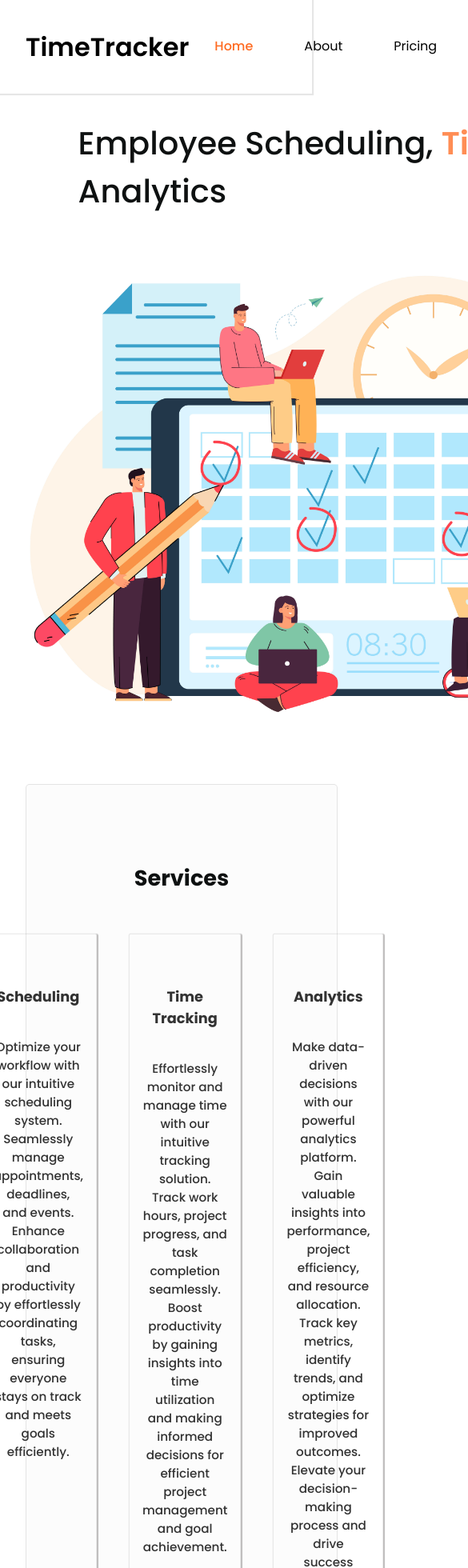
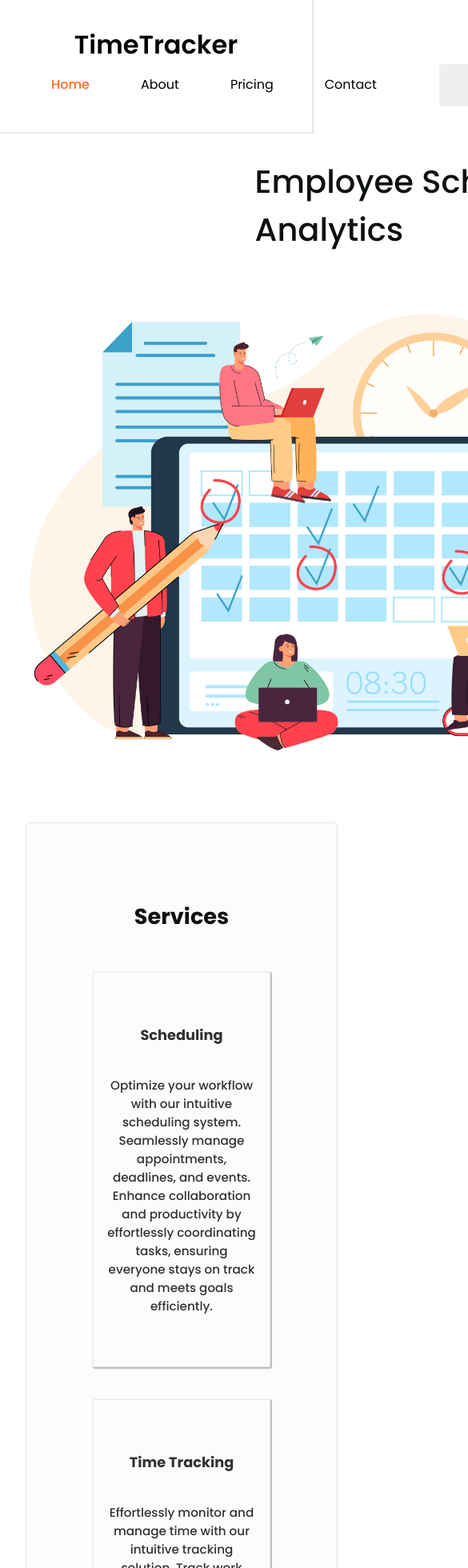
Before and after one commit to chenderson17/TimeTracker, a React (Create React App) app in the folder timetrackerwebapp/: page / in a window 390 px wide. Shown: the top 1960 px of the page at 80% size, 585 px wide, since content can reach past the window. Built offline with nearby package versions, Linux system fonts and the light colour scheme; some icons are missing.

Commit message:
added minor responsive edits for minor changes to the home page in section cards, header, landing, and contact

```diff
--- a/timetrackerwebapp/src/Components/Cards.css
+++ b/timetrackerwebapp/src/Components/Cards.css
@@ -16,6 +16,7 @@
 }
 .cards-container{
  display: flex;
+ flex-wrap: wrap;
  justify-content: center;
  gap:2.5rem;
  padding: 2rem;
--- a/timetrackerwebapp/src/Components/Header.css
+++ b/timetrackerwebapp/src/Components/Header.css
@@ -1,6 +1,7 @@
 
 header{
  display: flex;
+ flex-wrap: wrap;
  align-items: center;
  justify-content: space-around
  ;
--- a/timetrackerwebapp/src/Components/Landing.css
+++ b/timetrackerwebapp/src/Components/Landing.css
@@ -1,5 +1,6 @@
 .landing-page{
     display: flex;
+    flex-wrap: wrap;
     flex-direction: column;
     align-items: center;
 }
--- a/timetrackerwebapp/src/Components/contact.css
+++ b/timetrackerwebapp/src/Components/contact.css
@@ -1,19 +1,18 @@
 
 .contact-section{
     padding: 4rem;
-
-
     margin:2rem 2rem;
     margin-bottom:4rem;
     border-radius: 5px;
 }
 .contact-image-form-container{
     display: flex;
+    flex-wrap: wrap;
     justify-content: center;
     gap:4rem;
 }
 .contact-image-container{
-    width:40%;
+   width:40%;
     overflow: hidden;
 }
 .contact-image{
```
